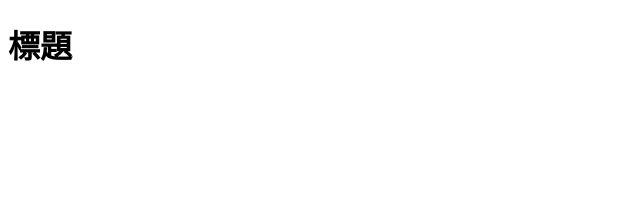
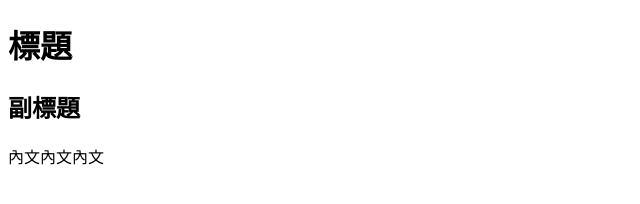
Before and after one commit to youen1126/GitHub20251210, a plain HTML site: page index.html in a window 1280 px wide. Shown: the whole page, without its empty margins (0-640 px from the left). Drawn offline with Linux system fonts and the light colour scheme.

Commit message:
新增副標題和內文

```diff
--- a/index.html
+++ b/index.html
@@ -10,6 +10,8 @@
 
 <body>
     <h1>標題</h1>
+    <h2>副標題</h2>
+    <p>內文內文內文</p>
 </body>
 
 </html>
```
